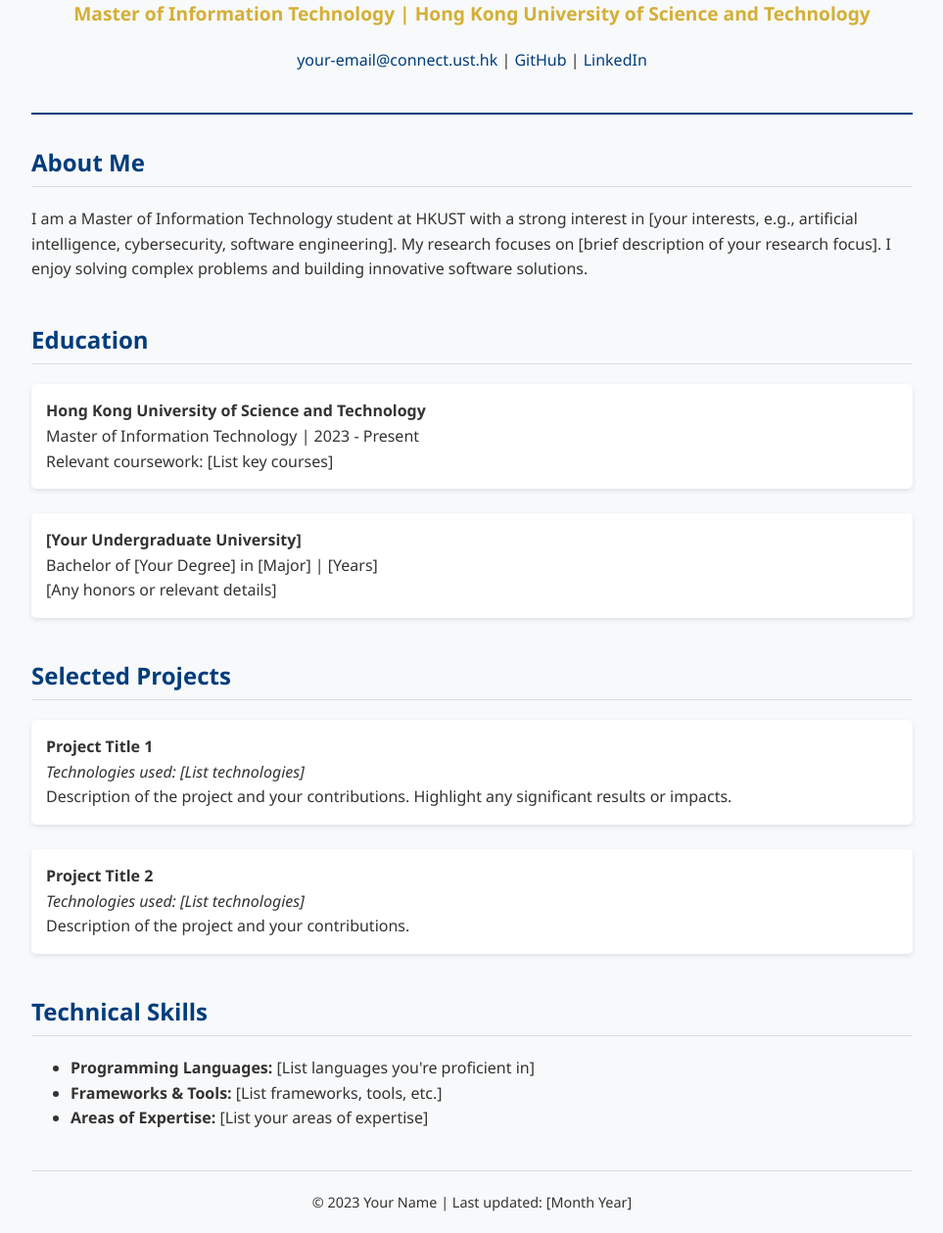
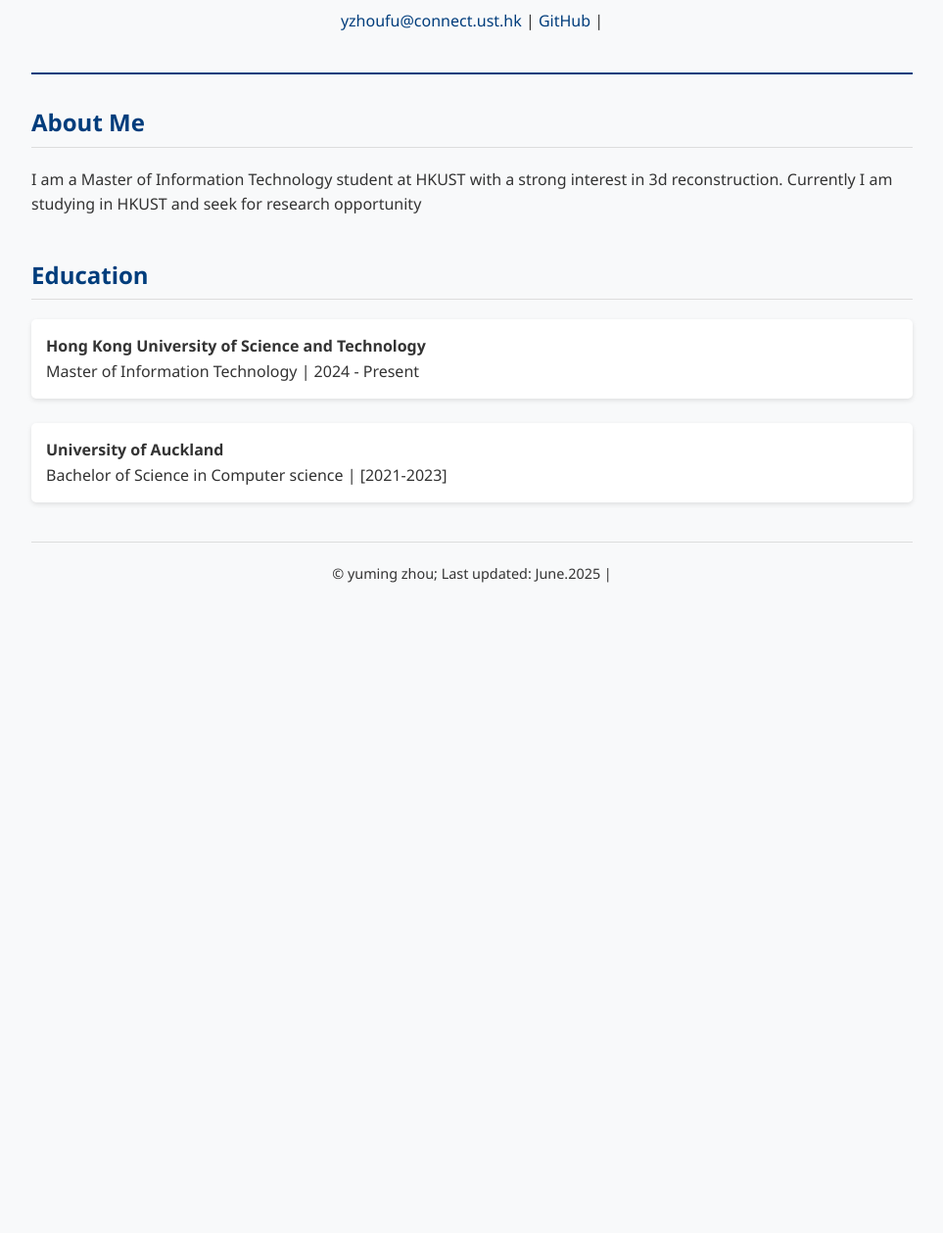
Before and after one commit to zhou920ming/zhou920ming.github.io, a plain HTML site: page index.html in a window 1280 px wide. Shown: the part 124-1383 px from the top of the page at 98% size, without its empty margins (158-1121 px from the left). After the commit the page ends 800 px from the top, so only its background shows below. Drawn offline with Linux system fonts and the light colour scheme.

Commit message:
Update index.html

```diff
--- a/index.html
+++ b/index.html
@@ -82,12 +82,12 @@
 </head>
 <body>
     <header>
-        <h1>YOUR NAME</h1>
-        <div class="subtitle">Master of Information Technology | Hong Kong University of Science and Technology</div>
+        <h1>zhou yuming</h1>
+
         <div class="contact-info">
-            <a href="mailto:your-email@connect.ust.hk">your-email@connect.ust.hk</a> |
-            <a href="https://github.com/yourusername">GitHub</a> |
-            <a href="https://linkedin.com/in/yourprofile">LinkedIn</a>
+            <a href="mailto:yzhoufu@connect.ust.hk">yzhoufu@connect.ust.hk</a> |
+            <a href="https://github.com/zhou920ming">GitHub</a> |
+
         </div>
     </header>
 
@@ -95,9 +95,7 @@
         <h2>About Me</h2>
         <p>
             I am a Master of Information Technology student at HKUST with a strong interest in
-            [your interests, e.g., artificial intelligence, cybersecurity, software engineering].
-            My research focuses on [brief description of your research focus].
-            I enjoy solving complex problems and building innovative software solutions.
+            3d reconstruction. Currently I am studying in HKUST and seek for research opportunity
         </p>
     </section>
 
@@ -105,41 +103,18 @@
         <h2>Education</h2>
         <div class="experience">
             <strong>Hong Kong University of Science and Technology</strong><br>
-            Master of Information Technology | 2023 - Present<br>
-            Relevant coursework: [List key courses]
+            Master of Information Technology | 2024 - Present<br>
         </div>
         <div class="experience">
-            <strong>[Your Undergraduate University]</strong><br>
-            Bachelor of [Your Degree] in [Major] | [Years]<br>
-            [Any honors or relevant details]
+            <strong>University of Auckland</strong><br>
+            Bachelor of Science in Computer science | [2021-2023]<br>
         </div>
     </section>
 
-    <section id="projects">
-        <h2>Selected Projects</h2>
-        <div class="project">
-            <strong>Project Title 1</strong><br>
-            <em>Technologies used: [List technologies]</em><br>
-            Description of the project and your contributions. Highlight any significant results or impacts.
-        </div>
-        <div class="project">
-            <strong>Project Title 2</strong><br>
-            <em>Technologies used: [List technologies]</em><br>
-            Description of the project and your contributions.
-        </div>
-    </section>
 
-    <section id="skills">
-        <h2>Technical Skills</h2>
-        <ul>
-            <li><strong>Programming Languages:</strong> [List languages you're proficient in]</li>
-            <li><strong>Frameworks & Tools:</strong> [List frameworks, tools, etc.]</li>
-            <li><strong>Areas of Expertise:</strong> [List your areas of expertise]</li>
-        </ul>
-    </section>
 
     <footer>
-        &copy; 2023 Your Name | Last updated: [Month Year]
+        &copy; yuming zhou; Last updated: June.2025 |
     </footer>
 </body>
 </html>
```
